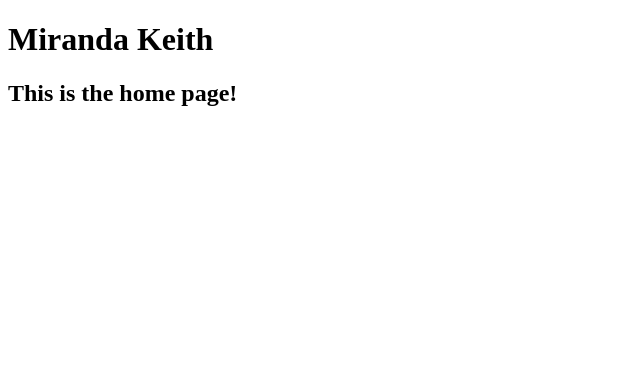
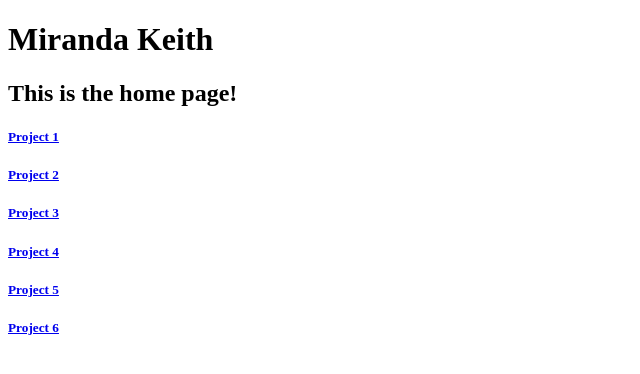
Before and after one commit to gold-mir/react-portfolio, a React app: page / in a window 1280 px wide. Shown: the top 374 px of the page, without its empty margins (0-640 px from the left). Built offline with nearby package versions, Linux system fonts and the light colour scheme.

Commit message:
add style-jsx

```diff
--- a/package.json
+++ b/package.json
@@ -45,6 +45,7 @@
     "prop-types": "^15.7.2",
     "react": "^16.8.2",
     "react-dom": "^16.8.2",
-    "react-router-dom": "^4.3.1"
+    "react-router-dom": "^4.3.1",
+    "styled-jsx": "^3.2.1"
   }
 }
--- a/src/components/home.jsx
+++ b/src/components/home.jsx
@@ -3,10 +3,17 @@ import PropTypes from 'prop-types';
 import ProjectList from './projectList';
 
 function Home(props){
+
+  var styles = {
+
+  }
+
   return (
     <div>
       <h2>This is the home page!</h2>
-      {/* <ProjectList projects={props.projects} count={4}/> */}
+      <div id="projects-container">
+        <ProjectList projects={props.projects} count={4}/>
+      </div>
     </div>
   )
 }
```
Also changed, not shown: .babelrc.
